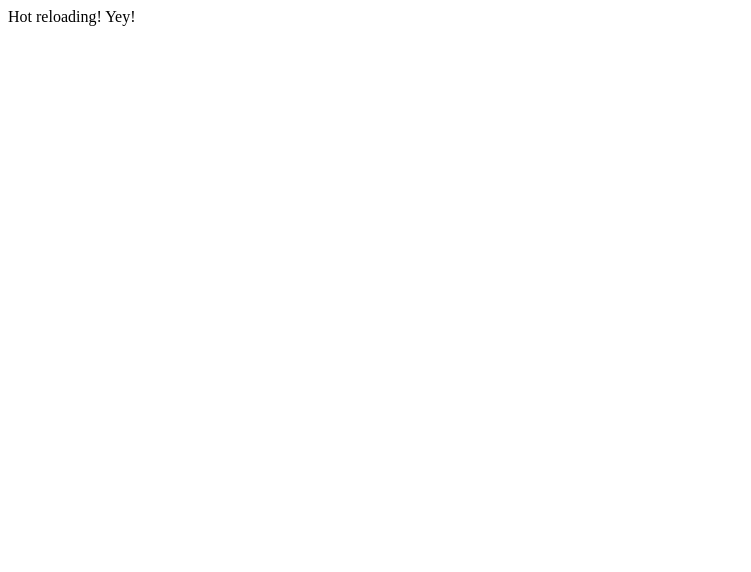
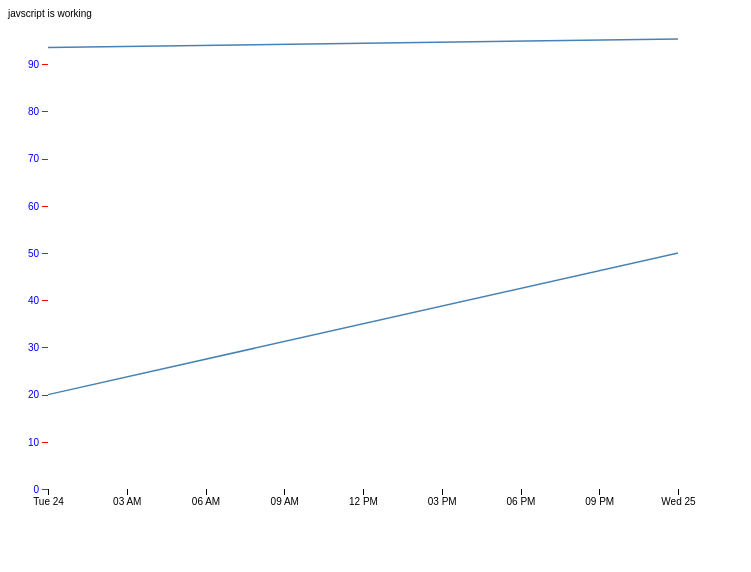
Before and after one commit to pajryan/genericCharts, a website built with webpack: page src/static/index.html in a window 1280 px wide. Shown: the whole page, without its empty margins (0-751 px from the left). Built offline with nearby package versions, Linux system fonts and the light colour scheme.

Commit message:
expressify & start first chart

```diff
--- /dev/null
+++ b/src/charts/lineChart.js
@@ -0,0 +1,202 @@
+// bar_chart.js
+// import * as d3_selection from 'd3-selection';
+// import {max as d3_max, extent as d3_extent} from 'd3-array';
+// import * as d3_scale from 'd3-scale';
+// import * as d3_axis from 'd3-axis';
+// import * as d3_shape from 'd3-shape';
+
+import * as d3 from 'd3';
+
+export function chart() {
+  // properties for the chart
+  var xValues = [function(d) { return d; }],
+      yValues = [function(d) { return d; }],
+      x_domain, y_domain,
+      // default to some height - zeros would confuse some users
+      width = 700,
+      height = 400,
+      chartClass = 'chart',
+      // default to zero margins
+      margin = {top: 0, right: 0, bottom: 0, left: 0},
+      x_axis_title = '', y_axis_title = '';
+
+  // d3 components that we want to make available on getters
+  var x = d3.scaleTime();
+  var y = d3.scaleLinear();
+
+  var xAxis = d3.axisBottom().scale(x);
+  var yAxis = d3.axisLeft().scale(y);
+
+  var chartG;
+
+  function line_chart(selection) {
+
+    // do some error handling
+    if(xValues.length != yValues.length){
+      console.error("xValues and yValues must be of the same length", {xValues: xValues, yValues: yValues})
+    }
+
+
+
+    selection.each(function(data, i) {
+
+      // figure out the charts height and width to fit with the margins
+      var chartHeight = height - margin.top - margin.bottom,
+          chartWidth = width - margin.left - margin.right;
+
+      // select the element that we want to append the chart to
+      chartG = d3.select(this)
+                  .append('g')
+                  .attr('class', chartClass)
+                  .attr('transform', 'translate(' + margin.left + ',' + margin.top + ')');
+
+      if (!x_domain) {
+        x_domain = d3.extent(data, xValues[0]);
+      }
+      if (!y_domain) {
+        y_domain = [0, d3.max(data, yValues[0])];
+      }
+
+      x.domain(x_domain);
+      y.domain(y_domain);
+
+      x.range([0, chartWidth]);
+      y.range([chartHeight, 0]);
+
+      var line_paths = [];
+
+      xValues.forEach( function (xv, i){
+        line_paths.push(
+          d3.line()
+          .x(function(d) { return x(xValues[i](d)); })
+          .y(function(d) { return y(yValues[i](d)); })
+        )
+      })
+
+      // var line_path = d3.line()
+      //     .x(function(d) { return x(xValue(d)); })
+      //     .y(function(d) { return y(yValue(d)); });
+
+      chartG.append('g')
+          .attr('class', 'axis xAxis')
+          .attr('transform', 'translate(0,' + chartHeight + ')')
+          .call(xAxis);
+
+      chartG.append('g')
+          .attr('class', 'axis yAxis')
+          .call(yAxis)
+
+      line_paths.forEach( function(lp, i){
+        chartG.append('path')
+          .datum(data)
+          .attr('class', 'line')
+          .attr('d', lp);
+      })
+      // chartG.append('path')
+      //     .datum(data)
+      //     .attr('class', 'line')
+      //     .attr('d', line_path);
+    });
+  }
+
+
+  // getters / setters
+
+  line_chart.xValues = function(val) {
+    if (!arguments.length) { return xValue; }
+    xValues = val;
+    return line_chart;
+  };
+
+  line_chart.yValues = function(val) {
+    if (!arguments.length) { return yValue; }
+    yValues = val;
+    return line_chart;
+  };
+
+  // line_chart.xValue = function(val) {
+  //   if (!arguments.length) { return xValue; }
+  //   xValue = val;
+  //   return line_chart;
+  // };
+
+  // line_chart.yValue = function(val) {
+  //   if (!arguments.length) { return yValue; }
+  //   yValue = val;
+  //   return line_chart;
+  // };
+
+  line_chart.width = function(val) {
+    if (!arguments.length) { return width; }
+    width = val;
+    return line_chart;
+  };
+
+  line_chart.height = function(val) {
+    if (!arguments.length) { return height; }
+    height = val;
+    return line_chart;
+  };
+
+  line_chart.margin = function(val) {
+    if (!arguments.length) { return margin; }
+    margin = val;
+    return line_chart;
+  };
+
+  line_chart.xAxisTitle = function(val) {
+    if (!arguments.length) { return x_axis_title; }
+    x_axis_title = val;
+    return line_chart;
+  };
+
+  line_chart.yAxisTitle = function(val) {
+    if (!arguments.length) { return y_axis_title; }
+    y_axis_title = val;
+    return line_chart;
+  };
+
+  line_chart.x = function(val) {
+    if (!arguments.length) { return x; }
+    x = val;
+    return line_chart;
+  };
+
+  line_chart.y = function(val) {
+    if (!arguments.length) { return y; }
+    y = val;
+    return line_chart;
+  };
+
+  line_chart.xDomain = function(val) {
+    if (!arguments.length) { return x_domain; }
+    x_domain = val;
+    return line_chart;
+  };
+
+  line_chart.yDomain = function(val) {
+    if (!arguments.length) { return y_domain; }
+    y_domain = val;
+    return line_chart;
+  };
+
+  line_chart.g = function() {
+    return chartG;
+  };
+
+  line_chart.xAxis = function() {
+    return xAxis;
+  };
+
+  line_chart.yAxis = function() {
+    return yAxis;
+  };
+
+  line_chart.chartClass = function(val) {
+    if (!arguments.length) { return chartClass; }
+    chartClass = val + ' chart';
+    return line_chart;
+  }
+
+  return line_chart;
+}
--- a/src/client/index.ts
+++ b/src/client/index.ts
@@ -1 +1,37 @@
-window.document.write("hello from js");
+const d3 = require("d3");
+const lc = require("../charts/lineChart.js")
+
+document.getElementById('target').innerHTML = "javscript is working";
+
+
+//create the svg
+const width = 700, height = 500,
+      margin = {top: 20, right: 30, bottom: 30, left: 40}
+
+const svg = d3.select("body").append("svg").attr("width", width + margin.left + margin.right).attr("height", height + margin.top + margin.bottom);
+var formatDate = d3.timeParse('%d-%b-%y');
+
+var data = [
+  {date: "24-Apr-07", close: 93.55, open: 20},
+  {date: "25-Apr-07", close: 95.35, open: 50}
+]
+
+
+console.log("DATA", data)
+// define the chart
+var lineChart = lc.chart()
+                .chartClass('patrick')
+                .width(width)
+                .height(height)
+                .margin(margin)
+                .xValues([
+                  function(d: any) { return formatDate(d.date); },  //will base axis construction off of this set
+                  function(d: any) { return formatDate(d.date); }
+                ])
+                .yValues([
+                  function(d: any) { return +d.close; },
+                  function(d: any) { return +d.open; }
+                ]);
+
+svg.datum(data)     // set the data for the element
+  .call(lineChart); // build the chart
--- a/src/static/index.html
+++ b/src/static/index.html
@@ -2,8 +2,48 @@
 	<head>
 		<meta http-equiv="Content-type" content="text/html; charset=utf-8"/>
 		<title>Generic Charts</title>
+
+		<style>
+				body {
+					font: 10px sans-serif;
+				}
+				.axis path,
+				.axis line {
+					fill: none;
+					stroke: #000;
+					shape-rendering: crispEdges;
+				}
+
+				/* axis lines */
+				.xAxis path {
+					display: none;
+				}
+				.yAxis path {
+					display: none;
+				}
+
+				/* axis ticks */
+				.yAxis .tick line {
+					stroke: red;
+				}
+
+				/* axis text */
+				.yAxis .tick text {
+					fill: blue
+				}
+
+				/* lines */
+				.line {
+					fill: none;
+					stroke: steelblue;
+					stroke-width: 1.5px;
+				}
+				</style>
+
+
 	</head>
 	<body>
-		<p>Hot reloading! Yey!</p>
+		<div id="target"></div>
+
 	</body>
 </html>
```
Also changed, not shown: README.md, dist/public/client_bundle.js, dist/public/index.html, 1 other file.
